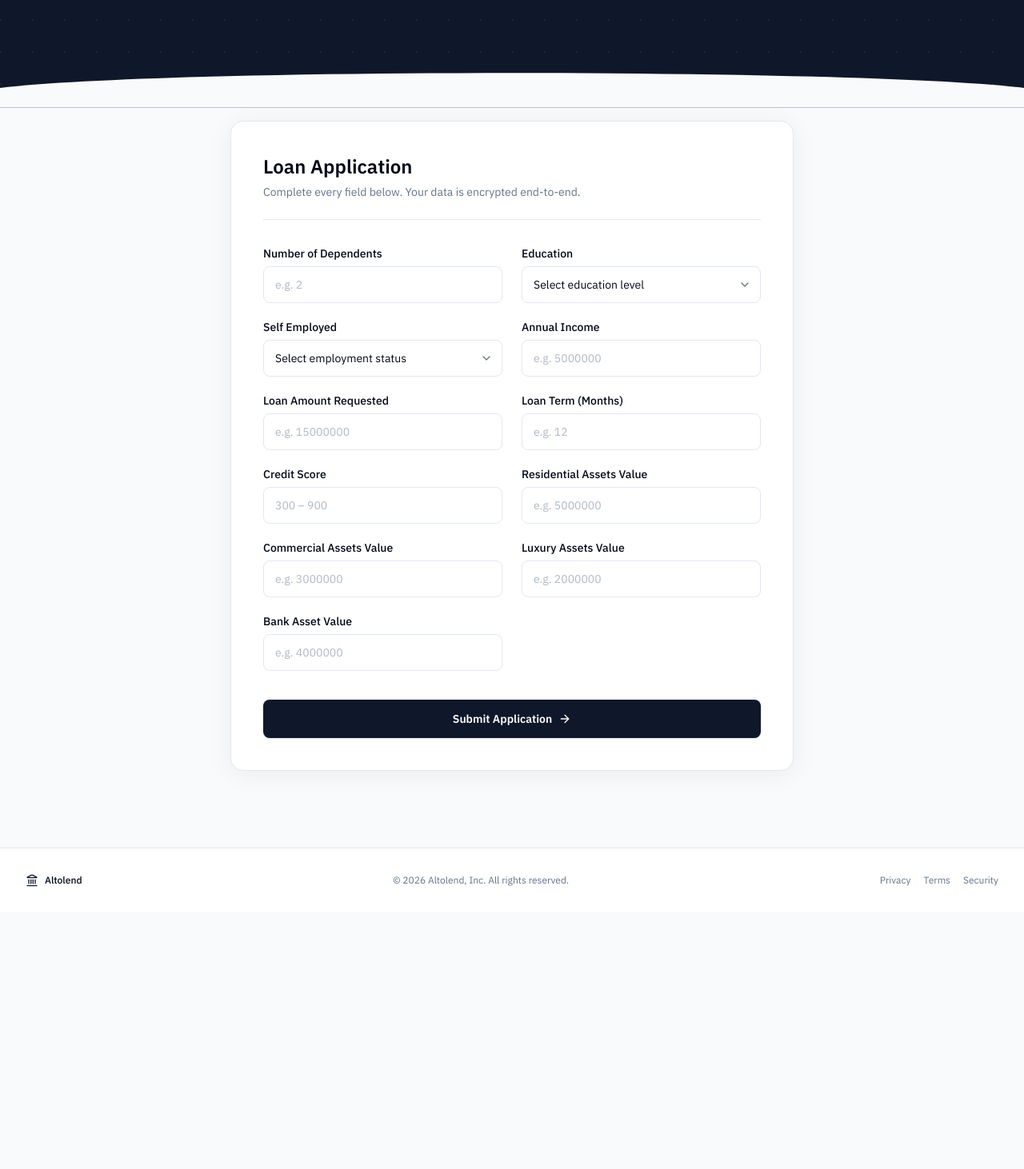
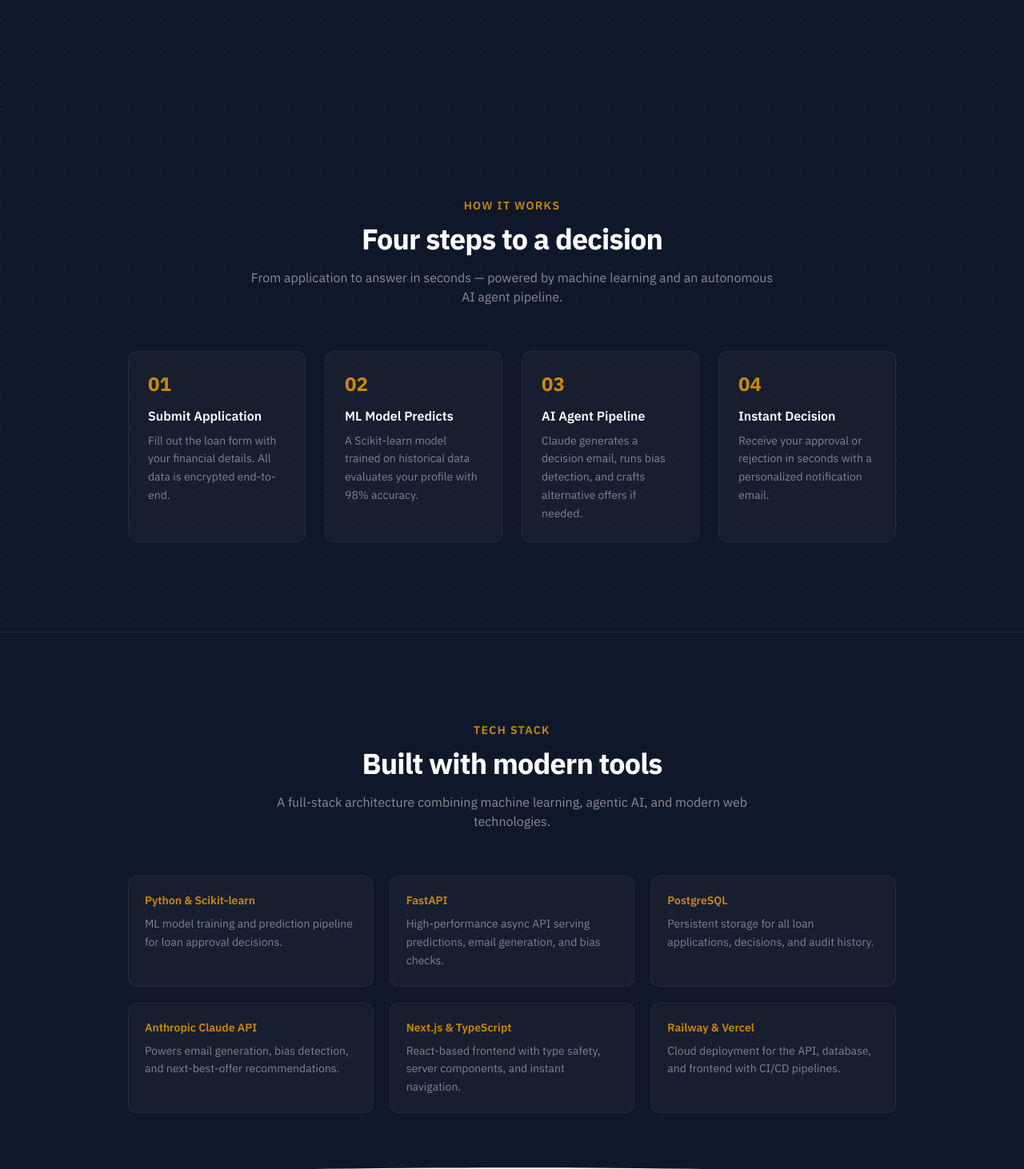
Before and after one commit to AdamN3/altolend, a Next.js app in the folder frontend/: page / in a window 1280 px wide. Shown: the part 480-1942 px from the top of the page at 80% size. Before the commit the page ends 1621 px from the top, so only its background shows below. Built offline with nearby package versions, Linux system fonts and the light colour scheme.

Commit message:
Add How It Works and Tech Stack sections with smooth scroll nav anchors

```diff
--- a/frontend/app/page.tsx
+++ b/frontend/app/page.tsx
@@ -272,7 +272,7 @@ export default function Home() {
             </h1>
             <p className="mt-6 max-w-lg text-lg leading-relaxed text-white/60">
               Instant decisions powered by machine learning. No long waits, no
-              hidden criteria — just transparent lending built on trust.
+              hidden criteria just transparent lending built on trust.
             </p>
             <div className="mt-10 flex flex-wrap items-center gap-x-8 gap-y-4 text-sm text-white/50">
               <span className="flex items-center gap-2">
@@ -291,7 +291,141 @@ export default function Home() {
           </div>
         </div>
 
-        {/* Curved transition into light section */}
+        {/* Curved transition into How It Works */}
+        <div className="absolute bottom-0 left-0 right-0">
+          <svg
+            viewBox="0 0 1440 56"
+            fill="none"
+            className="block w-full"
+            preserveAspectRatio="none"
+          >
+            <path
+              d="M0 56h1440V28C1200 0 240 0 0 28v28Z"
+              className="fill-primary"
+            />
+          </svg>
+        </div>
+      </section>
+
+      {/* ── How It Works ── */}
+      <section id="how-it-works" className="relative bg-primary py-20 sm:py-28">
+        <div
+          className="absolute inset-0 opacity-[0.04]"
+          style={{
+            backgroundImage:
+              "radial-gradient(circle at 1px 1px, white 1px, transparent 0)",
+            backgroundSize: "40px 40px",
+          }}
+          aria-hidden="true"
+        />
+
+        <div className="relative mx-auto max-w-5xl px-4 sm:px-6 lg:px-8">
+          <p className="text-center text-sm font-semibold tracking-widest text-cta uppercase">
+            How It Works
+          </p>
+          <h2 className="mt-3 text-center text-3xl font-bold tracking-tight text-white sm:text-4xl">
+            Four steps to a decision
+          </h2>
+          <p className="mx-auto mt-4 max-w-2xl text-center text-base text-white/50">
+            From application to answer in seconds — powered by machine learning
+            and an autonomous AI agent pipeline.
+          </p>
+
+          <div className="mt-14 grid grid-cols-1 gap-6 sm:grid-cols-2 lg:grid-cols-4">
+            {[
+              {
+                step: "01",
+                title: "Submit Application",
+                desc: "Fill out the loan form with your financial details. All data is encrypted end-to-end.",
+              },
+              {
+                step: "02",
+                title: "ML Model Predicts",
+                desc: "A Scikit-learn model trained on historical data evaluates your profile with 98% accuracy.",
+              },
+              {
+                step: "03",
+                title: "AI Agent Pipeline",
+                desc: "Claude generates a decision email, runs bias detection, and crafts alternative offers if needed.",
+              },
+              {
+                step: "04",
+                title: "Instant Decision",
+                desc: "Receive your approval or rejection in seconds with a personalized notification email.",
+              },
+            ].map((item) => (
+              <div
+                key={item.step}
+                className="group rounded-xl border border-white/[0.06] bg-white/[0.03] p-6 transition-colors duration-200 hover:border-white/10 hover:bg-white/[0.05]"
+              >
+                <span className="text-2xl font-bold text-cta">{item.step}</span>
+                <h3 className="mt-3 text-base font-semibold text-white">
+                  {item.title}
+                </h3>
+                <p className="mt-2 text-sm leading-relaxed text-white/45">
+                  {item.desc}
+                </p>
+              </div>
+            ))}
+          </div>
+        </div>
+      </section>
+
+      {/* ── Tech Stack ── */}
+      <section id="tech-stack" className="relative border-t border-white/[0.06] bg-primary py-20 sm:py-28">
+        <div className="mx-auto max-w-5xl px-4 sm:px-6 lg:px-8">
+          <p className="text-center text-sm font-semibold tracking-widest text-cta uppercase">
+            Tech Stack
+          </p>
+          <h2 className="mt-3 text-center text-3xl font-bold tracking-tight text-white sm:text-4xl">
+            Built with modern tools
+          </h2>
+          <p className="mx-auto mt-4 max-w-2xl text-center text-base text-white/50">
+            A full-stack architecture combining machine learning, agentic AI,
+            and modern web technologies.
+          </p>
+
+          <div className="mt-14 grid grid-cols-1 gap-5 sm:grid-cols-2 lg:grid-cols-3">
+            {[
+              {
+                name: "Python & Scikit-learn",
+                desc: "ML model training and prediction pipeline for loan approval decisions.",
+              },
+              {
+                name: "FastAPI",
+                desc: "High-performance async API serving predictions, email generation, and bias checks.",
+              },
+              {
+                name: "PostgreSQL",
+                desc: "Persistent storage for all loan applications, decisions, and audit history.",
+              },
+              {
+                name: "Anthropic Claude API",
+                desc: "Powers email generation, bias detection, and next-best-offer recommendations.",
+              },
+              {
+                name: "Next.js & TypeScript",
+                desc: "React-based frontend with type safety, server components, and instant navigation.",
+              },
+              {
+                name: "Railway & Vercel",
+                desc: "Cloud deployment for the API, database, and frontend with CI/CD pipelines.",
+              },
+            ].map((tech) => (
+              <div
+                key={tech.name}
+                className="rounded-xl border border-white/[0.06] bg-white/[0.03] p-5 transition-colors duration-200 hover:border-white/10 hover:bg-white/[0.05]"
+              >
+                <h3 className="text-sm font-semibold text-cta">{tech.name}</h3>
+                <p className="mt-2 text-sm leading-relaxed text-white/45">
+                  {tech.desc}
+                </p>
+              </div>
+            ))}
+          </div>
+        </div>
+
+        {/* Curved transition into light form section */}
         <div className="absolute bottom-0 left-0 right-0">
           <svg
             viewBox="0 0 1440 56"
```
